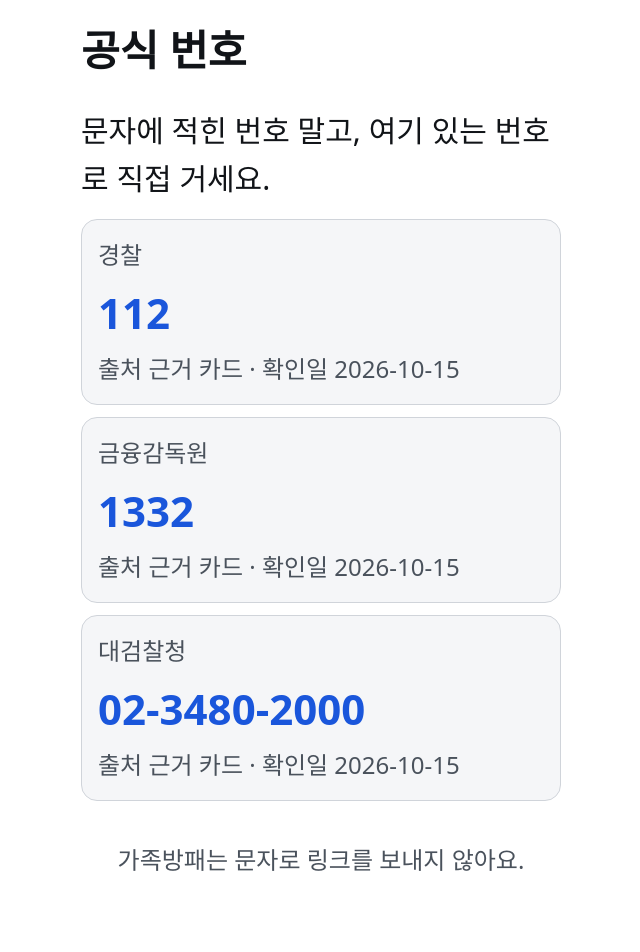
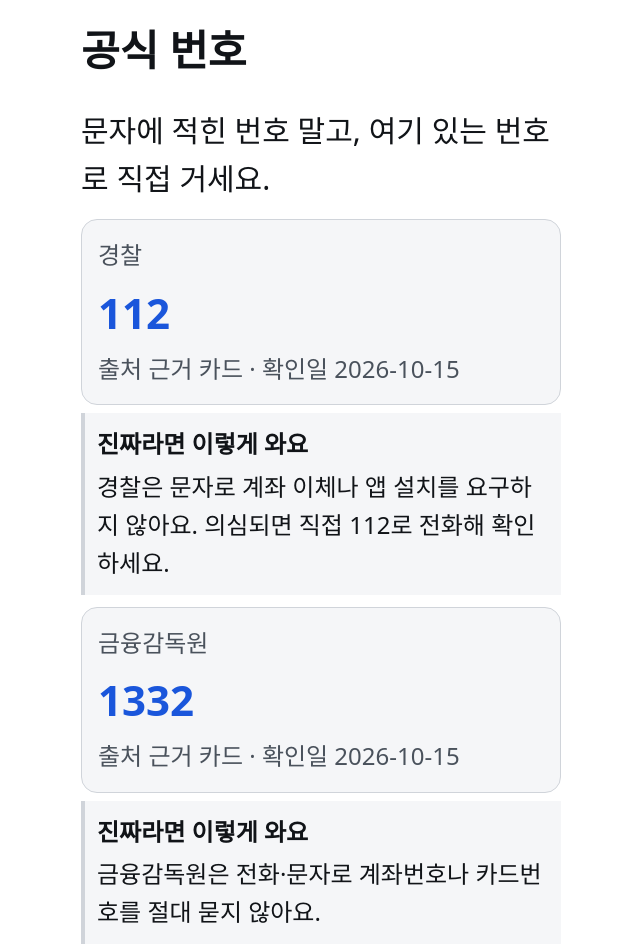
Before and after one commit to lythean1004/family-shield, a React (Vite) app in the folder web/: page /contacts in a window 1280 px wide. Shown: the top 952 px of the page, without its empty margins (319-959 px from the left). Before the commit the page ends 927 px from the top, so only its background shows below. Built offline with nearby package versions, Linux system fonts and the light colour scheme.

Commit message:
F2-5: add normalNote (진짜라면 이렇게 와요) to contacts and ContactsScreen

```diff
--- a/web/src/data/contacts.js
+++ b/web/src/data/contacts.js
@@ -3,10 +3,27 @@
 // 나중에 content/evidence/ 카드 파일에서 생성하도록 바꾼다.
 export const CHECKED_AT = '2026-10-15'
 
+// normalNote: F2-5 "진짜라면 이렇게 와요" — 기관이 실제로 연락하는 방식.
+// 근거 카드 원문 확인 전까지 보수적으로 작성한다.
 export const OFFICIAL_CONTACTS = [
-  { id: 'police',  name: '경찰',              number: '112' },
-  { id: 'fss',     name: '금융감독원',        number: '1332' },
-  { id: 'spo',     name: '대검찰청',          number: '02-3480-2000' },
+  {
+    id: 'police',
+    name: '경찰',
+    number: '112',
+    normalNote: '경찰은 문자로 계좌 이체나 앱 설치를 요구하지 않아요. 의심되면 직접 112로 전화해 확인하세요.',
+  },
+  {
+    id: 'fss',
+    name: '금융감독원',
+    number: '1332',
+    normalNote: '금융감독원은 전화·문자로 계좌번호나 카드번호를 절대 묻지 않아요.',
+  },
+  {
+    id: 'spo',
+    name: '대검찰청',
+    number: '02-3480-2000',
+    normalNote: '검찰은 문자나 카카오톡으로 수사 안내를 하지 않아요. 출석 요구는 반드시 공문으로 와요.',
+  },
 ]
 
 export const POLICE = OFFICIAL_CONTACTS[0]
--- a/web/src/screens/ContactsScreen.jsx
+++ b/web/src/screens/ContactsScreen.jsx
@@ -16,7 +16,16 @@ export default function ContactsScreen() {
       <p className="screen-body">문자에 적힌 번호 말고, 여기 있는 번호로 직접 거세요.</p>
       <div className="contact-list">
         {OFFICIAL_CONTACTS.map((c) => (
-          <CallButton key={c.id} name={c.name} number={c.number} source={sourceText()} />
+          <div key={c.id} className="contact-card">
+            <CallButton name={c.name} number={c.number} source={sourceText()} />
+            {/* F2-5: 진짜라면 이렇게 와요 */}
+            {c.normalNote && (
+              <p className="normal-note-card">
+                <span className="normal-note-card__label">진짜라면 이렇게 와요</span>
+                {c.normalNote}
+              </p>
+            )}
+          </div>
         ))}
       </div>
       <NoLinkFooter />
```
